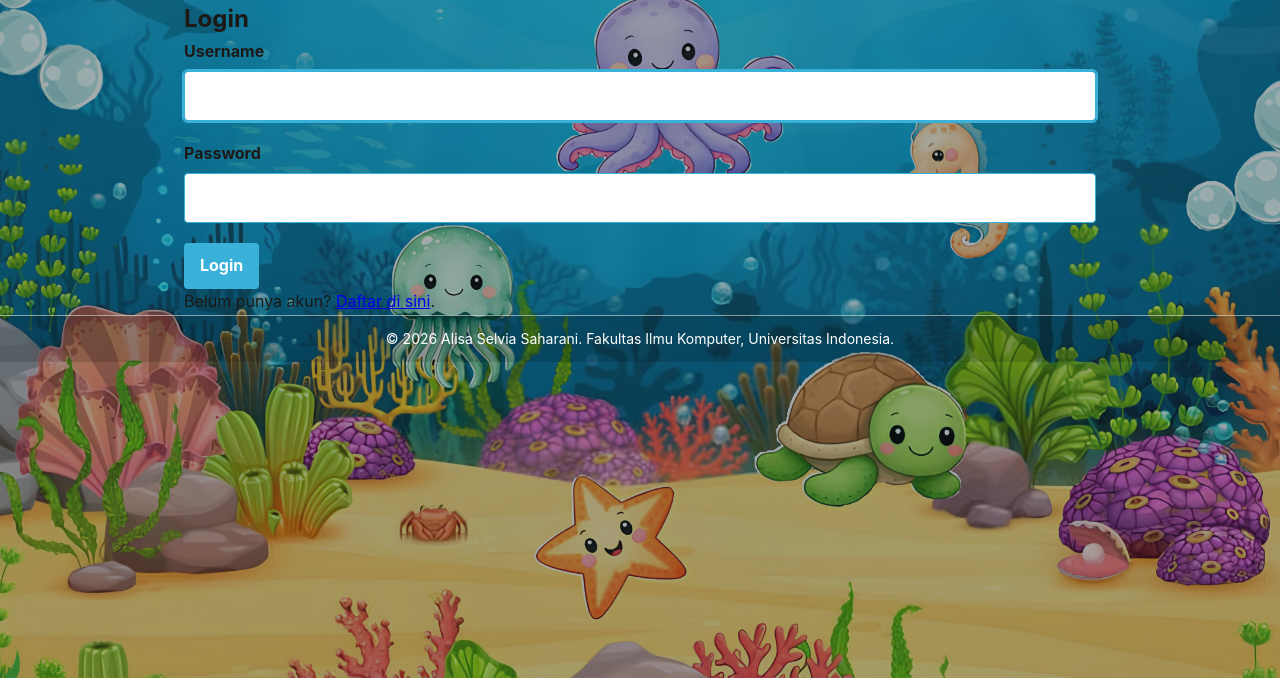
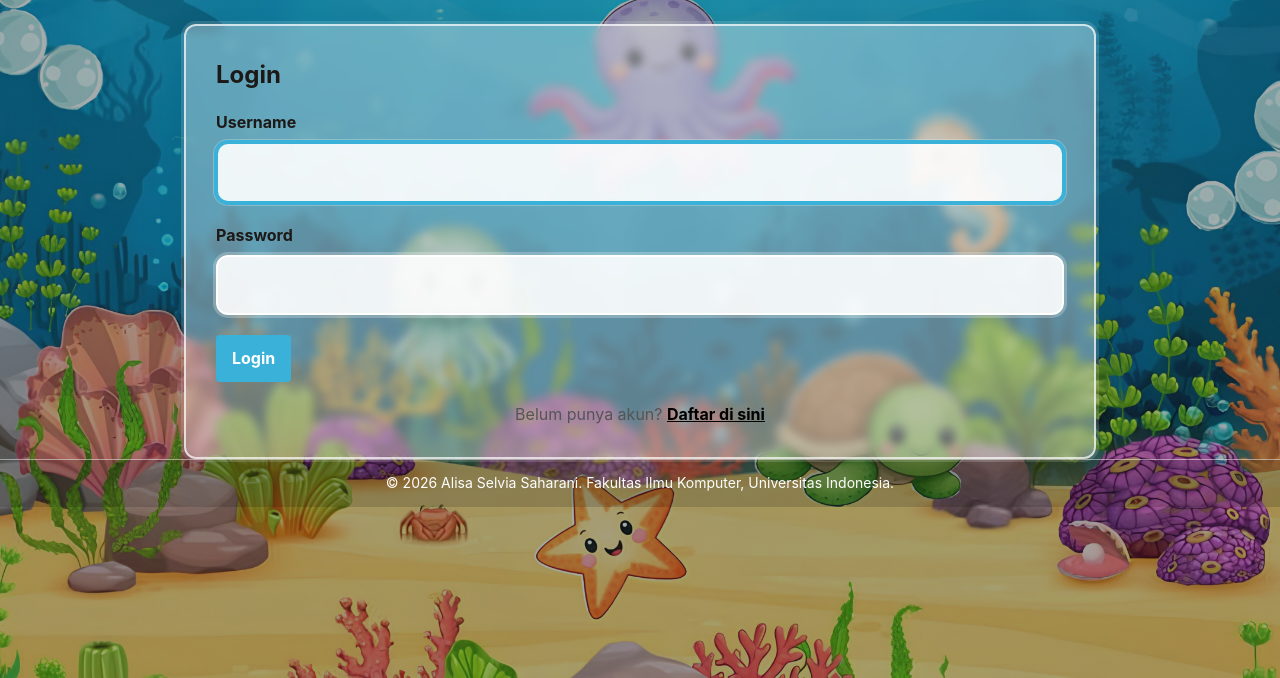
Before and after one commit to alisaselviasaharani/myportofolio, a Django app: a page that uses templates/base.html in a window 1280 px wide. Shown: the part 122-800 px from the top of the page. Run offline with Django 5.2, Linux system fonts and the light colour scheme.

Commit message:
memperbarui tampilan navbar, hak akses Editor, Star/Unstar Achievement, pembatasan Create/Update/Delete, autentikasi, dan endpoint JSON

```diff
--- a/main/models.py
+++ b/main/models.py
@@ -87,9 +87,6 @@ class Achievements(models.Model):
     description = models.TextField()
     category=models.CharField(max_length=20, choices=ACHIEVEMENTS_CHOICES, null=True, blank=True)
     achievements_image_url = models.URLField(blank=True, max_length=500)
-
-    starred_by = models.ManyToManyField(
-        User, related_name="starred_achievements", blank=True
-    )
+    starred_by = models.ManyToManyField( User, related_name="starred_achievements", blank=True)
     def __str__(self):
         return self.title
--- a/myportofolio/settings.py
+++ b/myportofolio/settings.py
@@ -105,7 +105,7 @@ AUTH_PASSWORD_VALIDATORS = [
 
 LANGUAGE_CODE = 'en-us'
 
-TIME_ZONE = 'UTC'
+TIME_ZONE = 'Asia/Jakarta'
 
 USE_I18N = True
 
--- a/portofolio/settings.py
+++ b/portofolio/settings.py
@@ -117,7 +117,7 @@ AUTH_PASSWORD_VALIDATORS = [
 
 LANGUAGE_CODE = 'en-us'
 
-TIME_ZONE = 'UTC'
+TIME_ZONE = 'Asia/Jakarta'
 
 USE_I18N = True
 
--- a/static/css/style.css
+++ b/static/css/style.css
@@ -308,7 +308,7 @@ membuat protofolio yang unik jadi sambil menyelam sambil melihat ke kanan untuk
 
 
 /* =================== TYPOGRAPHY =================== */
-h2{
+h2 {
     font-family: "Space Grotesk", sans-serif;
 }
 
@@ -1601,23 +1601,37 @@ h2{
 
 .btn-login {
     color: var(--accent);
-    ;
     border: 2px solid var(--accent);
-    ;
+}
+
+.btn-login:hover {
+    background: white;
+    border-color: white;
 }
 
 .btn-register {
     color: white;
     background: var(--accent);
-    ;
     border: 2px solid var(--accent);
-    ;
+}
+
+.btn-register:hover {
+    border-color: white;
 }
 
 .nav-user {
-    color: var(--accent);
-    font-size: 14px;
-    font-weight: 600;
+    color: white;
+    font-size: 18px;
+    font-weight: 700;
+    text-transform: uppercase;
+}
+
+.mobile-menu-content .nav-user {
+    color: #111;
+    font-size: 17px;
+    font-weight: 700;
+    padding: 8px 0;
+    display: block;
 }
 
 
@@ -1793,3 +1807,22 @@ h2{
     background: rgba(255, 255, 255, 0.25);
     font-size: 0.8rem;
 }
+
+.register-text {
+    margin-top: 20px;
+    text-align: center;
+    color: #555;
+}
+
+.register-text a {
+    color: black;
+    font-weight: 700;
+}
+
+.register-text a:hover {
+    text-decoration: underline;
+}
+
+.login-jarak {
+    padding-bottom: 15px;
+}
--- a/templates/achievements.html
+++ b/templates/achievements.html
@@ -55,11 +55,9 @@
 
             <!-- Daftar Achievements -->
             <div class="experience-grid project-grid">
-
                 {% for achievement in achievements_list %}
 
                 <article class="experience-card">
-
                     <!-- Gambar Achievement -->
                     <!-- {% if achievement.object.achievements_image_url %}
                     <img src="{{ achievement.object.achievements_image_url }}"
--- a/templates/base.html
+++ b/templates/base.html
@@ -42,7 +42,7 @@
                 <span class="nav-user">
                     {{ user.username }}
                 </span>
-                <a href="{% url 'main:logout' %}" class="btn-login">LOGOUT</a>
+                <a href="{% url 'main:logout' %}" class="btn-login">LOGOUT ➜]</a>
 
                 {% else %}
                 <a href="{% url 'main:login' %}" class="btn-login">LOGIN</a>
@@ -64,19 +64,12 @@
 
                     {% if user.is_authenticated %}
 
-                    <span class="nav-user">
-                        {{ user.username }}
-                    </span>
-
-                    <a href="{% url 'main:logout' %}">LOGOUT </a>
-
+                    <span class="nav-user">{{ user.username }}</span>
+                    <a href="{% url 'main:logout' %}">LOGOUT ➜] </a>
                     {% else %}
-
                     <a href="{% url 'main:login' %}"> LOGIN</a>
                     <a href="{% url 'main:register' %}">REGISTER</a>
-
                     {% endif %}
-
                 </div>
 
             </details>
--- a/templates/login.html
+++ b/templates/login.html
@@ -6,11 +6,13 @@
 <main>
     <section class="experience-section">
         <div class="container">
-                <h1>Login</h1>
+
             {% for message in messages %}
             <p class="form-message">{{ message }}</p>
             {% endfor %}
-                <form method="post" action="{% url 'main:login' %}" class="project-form">
+            <form method="post" action="{% url 'main:login' %}" class="achievements-form">
+
+                <h1 class="login-jarak">Login</h1>
                 {% csrf_token %}
                 {% for field in form %}
                 <div class="form-group">
@@ -25,8 +27,8 @@
                 <p class="form-error">{{ error }}</p>
                 {% endfor %}
                 <button type="submit" class="button">Login</button>
+                <p class="register-text"> Belum punya akun? <a href="{% url 'main:register' %}" >Daftar di sini</a></p>
             </form>
-                <p>Belum punya akun? <a href="{% url 'main:register' %}">Daftar di sini</a>.</p>
         </div>
     </section>
 </main>
--- a/templates/register.html
+++ b/templates/register.html
@@ -6,8 +6,8 @@
 <main>
     <section class="experience-section">
         <div class="container">
-                <h1>Buat Akun</h1>
-                <form method="post" action="{% url 'main:register' %}" class="project-form">
+            <form method="post" action="{% url 'main:register' %}" class="achievements-form ">
+                <h1 class="login-jarak"> Buat Akun</h1>
                 {% csrf_token %}
                 {% for error in form.non_field_errors %}
                 <p class="form-error">{{ error }}</p>
```
Lines whose indentation alone changed are shown as unchanged.
